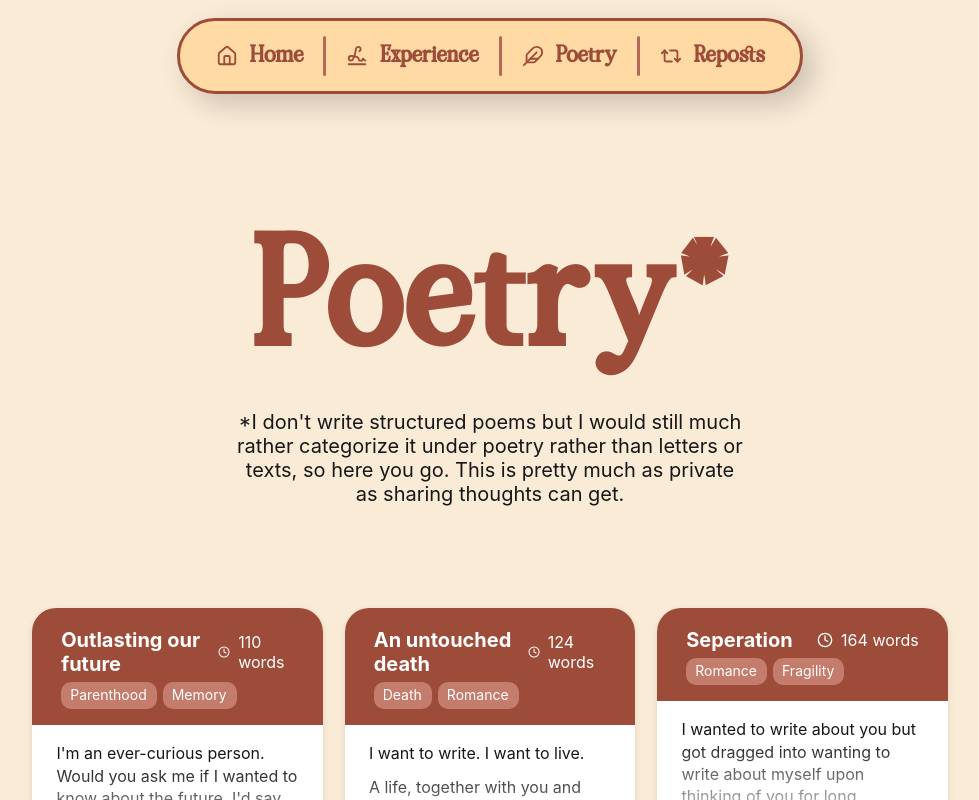
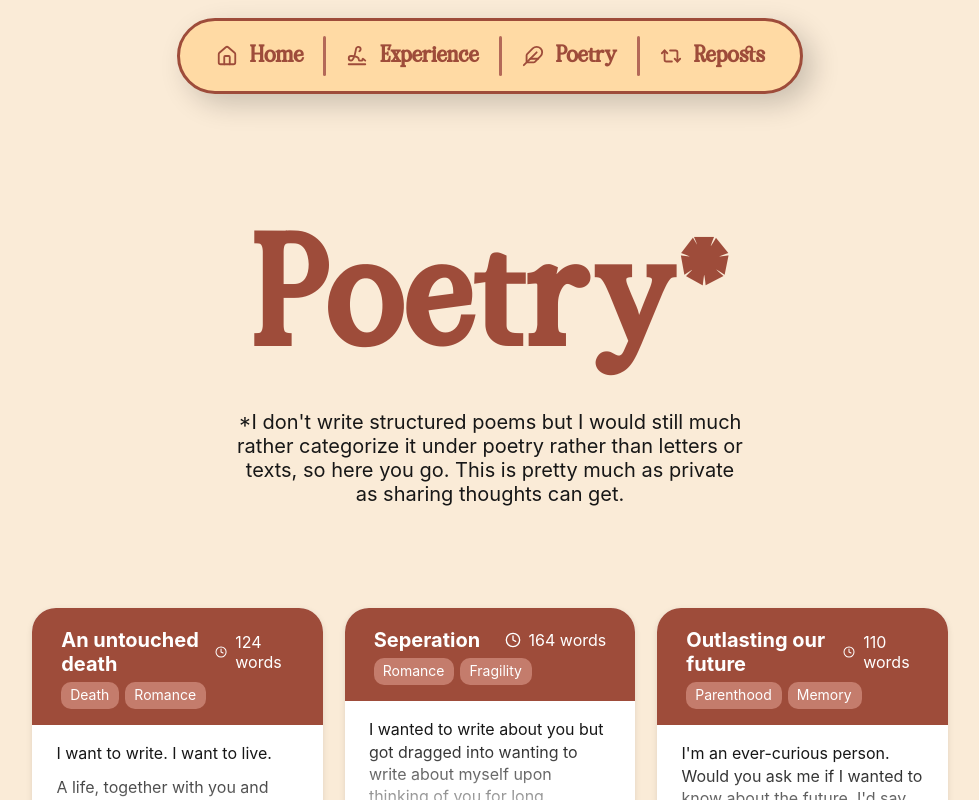
Before and after one commit to gianlucajahn/soulmadeofink, a Next.js app: page /poetry in a window 1280 px wide. Shown: the top 800 px of the page, without its empty margins (150-1129 px from the left). Built offline with nearby package versions, Linux system fonts and the light colour scheme.

Commit message:
Fix poetry

```diff
--- a/src/app/components/Gallery/Gallery.tsx
+++ b/src/app/components/Gallery/Gallery.tsx
@@ -9,16 +9,6 @@ import Link from "next/link";
 const poems = [
   {
     id: 1,
-    title: "Outlasting our future",
-    content:
-      "I'm an ever-curious person. Would you ask me if I wanted to know about the future, I'd say yes. \n But not about ours. Not even about who you are. \n Not about ours in the same way you wouldn't want to be spoiled about an upcoming movie. \n Because I want to preserve my curiosity. \n Because I want to dream. \n I want to dream about the daughter or the son we're raising. About those beautiful eyes you'll give them. About your loving mind and faithful heart you're handing on to them. \n About my upcoming love for you, outlasting us, because the world will find within our children all the reasons why I loved you all my life.",
-    words: 110,
-    categories: ["Parenthood", "Memory"],
-    dateWritten: "2021-05-19T00:00:00Z",
-    author: "",
-  },
-  {
-    id: 2,
     title: "An untouched death",
     content:
       "I want to write. I want to live.\n A life, together with you and dedicated to you. \n I despise death but when the time comes, burn me, for the heat will reduce all my fears to nothing. My body, my life and my purpose will be lamented. In my ashes, all that will remain of me are the memories of you. \n So go, and scatter what's left of me in fields of crops. Let the wind carry me in my ghostly form. Each atom a memory of you repurposed into growing something as beautiful as you. \n Strangers will feel the lure of your delicate heart in the flowering pastures as once did I when I saw you. \n Over time, a tree will grow, strong and fierce. Cut it down, so that they can feel the warmth you once provided to me.",
@@ -28,13 +18,23 @@ const poems = [
     author: "",
   },
   {
-    id: 3,
+    id: 2,
     title: "Seperation",
     content:
       "I wanted to write about you but got dragged into wanting to write about myself upon thinking of you for long. However, when I started to write about myself, I had to think about you again. \n And just in that moment, it appeared to me that my perception of myself or of you, they don't work without each other anymore. \n I am no precisely measurable and separable thing when existing next to you. In my mind, as it seems to be, you and me are no separable and self-contained systems, but rather two parts of the same entity. \n Like two branches of roots from the same tree that got cut in two by erosion. And as it rained, or metaphorically, as we met again, we grew back together into supporting the weight of the tree we're helping sprout. \n Two branches of roots that grow in love, resilience, and longing every time we separate and grow together again.",
     words: 164,
     categories: ["Romance", "Fragility"],
     dateWritten: "2022-08-30T00:00:00Z",
+    author: "",
+  },
+    {
+    id: 3,
+    title: "Outlasting our future",
+    content:
+      "I'm an ever-curious person. Would you ask me if I wanted to know about the future, I'd say yes. \n But not about ours. Not even about who you are. \n Not about ours in the same way you wouldn't want to be spoiled about an upcoming movie. \n Because I want to preserve my curiosity. \n Because I want to dream. \n I want to dream about the daughter or the son we're raising. About those beautiful eyes you'll give them. About your loving mind and faithful heart you're handing on to them. \n About my upcoming love for you, outlasting us, because the world will find within our children all the reasons why I loved you all my life.",
+    words: 110,
+    categories: ["Parenthood", "Memory"],
+    dateWritten: "2021-05-19T00:00:00Z",
     author: "",
   },
 ];
```
